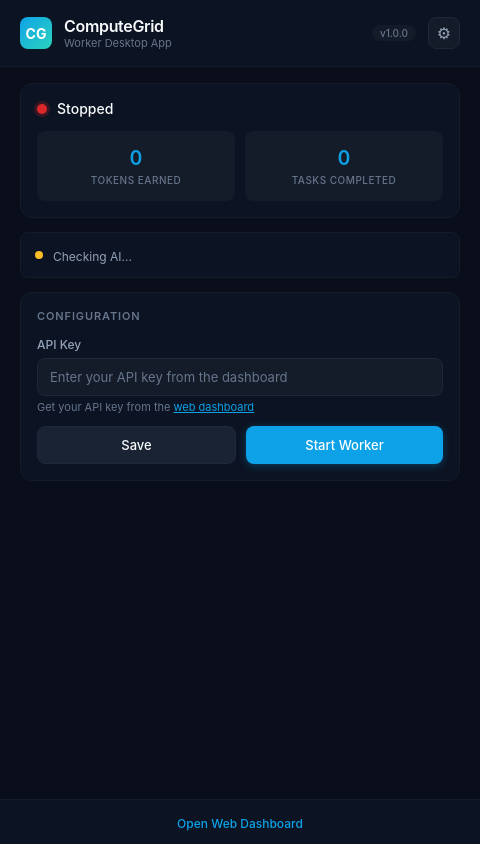
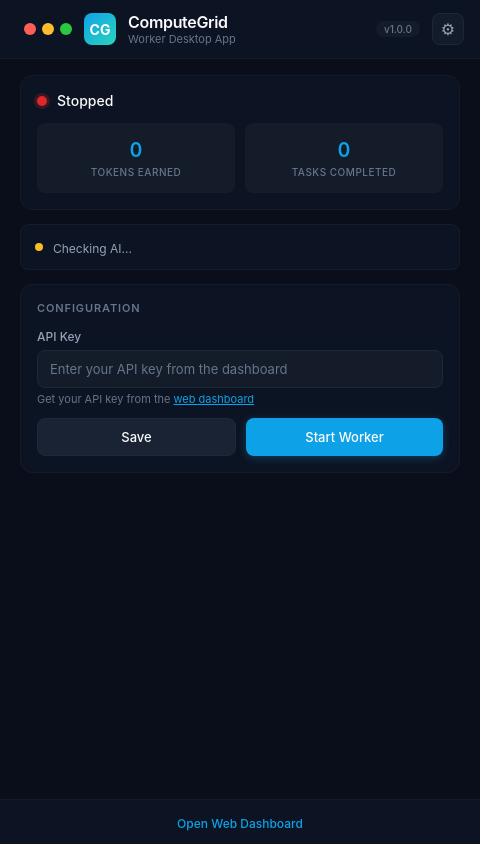
Before and after one commit to TheFutureForgeCo/Worker, an Electron app: page src/index.html in a window 480 px wide. Drawn offline with Linux system fonts and the light colour scheme; no server answers.

Commit message:
v1.1.4: Custom window controls UI

```diff
--- a/src/index.html
+++ b/src/index.html
@@ -46,12 +46,97 @@
     }
 
     .header {
-      padding: 16px 20px;
+      padding: 12px 16px;
       background: var(--bg-secondary);
       border-bottom: 1px solid var(--border-subtle);
       display: flex;
       align-items: center;
       gap: 12px;
+      -webkit-app-region: drag;
+      user-select: none;
+    }
+
+    .header-actions, .header-actions * {
+      -webkit-app-region: no-drag;
+    }
+
+    .window-controls {
+      display: flex;
+      gap: 6px;
+      margin-left: 8px;
+      -webkit-app-region: no-drag;
+    }
+
+    .window-btn {
+      width: 12px;
+      height: 12px;
+      border-radius: 50%;
+      border: none;
+      cursor: pointer;
+      transition: all var(--transition);
+      position: relative;
+    }
+
+    .window-btn:hover {
+      transform: scale(1.1);
+    }
+
+    .window-btn.close {
+      background: #ff5f57;
+    }
+
+    .window-btn.minimize {
+      background: #febc2e;
+    }
+
+    .window-btn.maximize {
+      background: #28c840;
+    }
+
+    .window-btn:hover::after {
+      opacity: 1;
+    }
+
+    .window-btn.close::after {
+      content: '\00d7';
+      position: absolute;
+      top: 50%;
+      left: 50%;
+      transform: translate(-50%, -50%);
+      font-size: 10px;
+      color: #4a0002;
+      opacity: 0;
+      transition: opacity var(--transition);
+      font-weight: bold;
+      line-height: 1;
+    }
+
+    .window-btn.minimize::after {
+      content: '\2212';
+      position: absolute;
+      top: 50%;
+      left: 50%;
+      transform: translate(-50%, -50%);
+      font-size: 10px;
+      color: #9a6500;
+      opacity: 0;
+      transition: opacity var(--transition);
+      font-weight: bold;
+      line-height: 1;
+    }
+
+    .window-btn.maximize::after {
+      content: '+';
+      position: absolute;
+      top: 50%;
+      left: 50%;
+      transform: translate(-50%, -50%);
+      font-size: 10px;
+      color: #006500;
+      opacity: 0;
+      transition: opacity var(--transition);
+      font-weight: bold;
+      line-height: 1;
     }
 
     .logo-icon {
@@ -685,6 +770,11 @@
 </head>
 <body>
   <div class="header">
+    <div class="window-controls">
+      <button class="window-btn close" id="windowClose" title="Close"></button>
+      <button class="window-btn minimize" id="windowMinimize" title="Minimize"></button>
+      <button class="window-btn maximize" id="windowMaximize" title="Maximize"></button>
+    </div>
     <div class="logo-icon">CG</div>
     <div class="header-text">
       <div class="logo">ComputeGrid</div>
```
